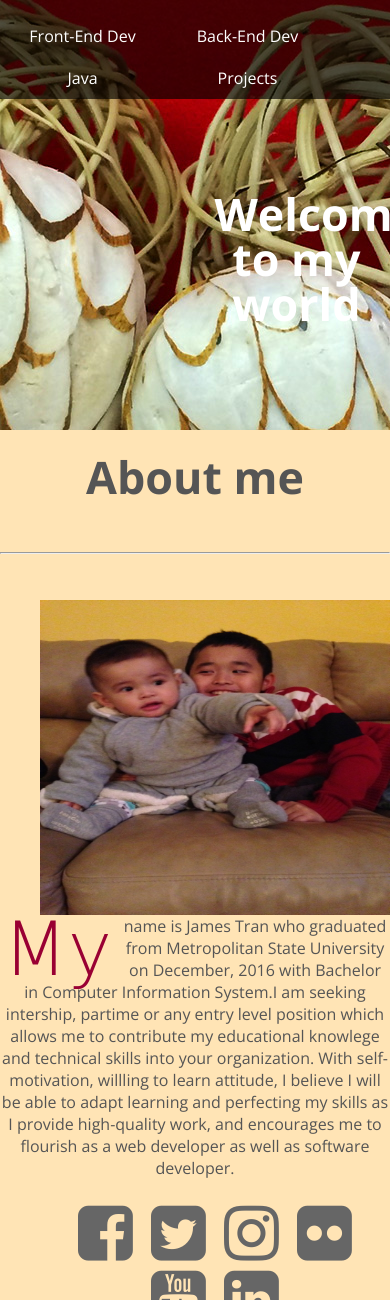
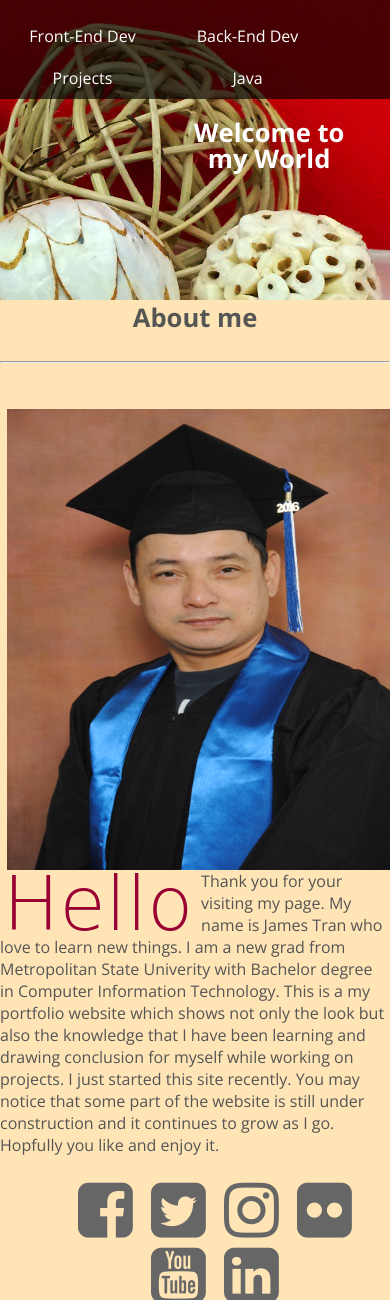
Before and after one commit to gh9036wm/htmlPortfolioWithPhp, a PHP site: page / in a window 390 px wide; the page is wider, and only the part inside the window is pictured. Shown: the top 1300 px of that part. Run offline with PHP 8.4, Linux system fonts and the light colour scheme.

Commit message:
add media queries

```diff
--- a/css/main.css
+++ b/css/main.css
@@ -6,7 +6,7 @@
 font-family: 'Open Sans', sans-serif; font-size: 16px; font-weight: 300; color:#555;margin:0;padding:0;
     /*this is the only place we use px the rest of page will use em */
 background-color:mintcream;
-text-align: center; /*for webbrowser purposes*/
+text-align:center; /*for webbrowser purposes*/
 }
 #page{ max-width:1200px; margin: 0 auto; position:relative; background-color:moccasin;}
 h1{margin: 0 0 1em 0; font-size:2.8em;font-weight: 700;}
@@ -21,6 +21,7 @@
     background-image:url('../images/banner_1200.jpg');
 
     position:relative; }
+
 header div.welcome {
     left: 55%;
     position: absolute;
@@ -89,7 +90,7 @@
 #firstWord { float: left; color: #903; font-size: 75px; line-height: 60px; padding-top: 4px;
 padding-right: 8px; padding-left: 3px; font-family: cursive; }
 
-#intro {clear:both;}
+#intro {clear:both;text-align: left;}
 img {float:right;}
 .noteSubject { text-align: left;}
 /* set font weight on the first level not the second */
@@ -131,3 +132,40 @@
 font-size: 1em;
 
 }
+
+
+/*media queries
+------------------------------------------------------------------------------- */
+@media screen and (max-width: 1172px) {
+
+	h1{font-size: 2.4em;}
+
+ }
+
+@media screen and (max-width: 1074px) {
+    h1{font-size: 2.3em; }
+    header div.welcome{
+        left: 58%;
+
+
+}
+
+@media screen and (max-width: 966px) {
+
+	h1{font-size: 2.0em;}
+
+	header div.welcome{
+        left: 58%;
+
+
+    }
+ @media screen and (max-width: 833px) {
+    h1{font-size: 1.9em;}
+
+}
+@media screen and (max-width: 825px){
+
+	h1{font-size: 1.6em;}
+	header{ height: 300px; background-image: url(../images/banner_825.jpg);}
+    header div.welcome{ top:120px; left: 48%;}
+    }
--- a/index.html
+++ b/index.html
@@ -15,15 +15,16 @@
 	<div id="page"><!--beginning -->
 
 		<header >
+
+
+
 		<div class="welcome">
-            <h1>Welcome to my world</h1>
+            <h1>Welcome to my World</h1>
         </div>
 
 		</header><!--end top_header-->
 
-            <div id="clockDiv">
-	               <p id="clockbox"> </p>
-            </div>
+
 
 	<nav>
         <ul >
@@ -43,8 +44,6 @@
                     <li><a href="gitGithub.html">Git &amp; Github</a></li>
                 </ul>
             </li>
-
-            <li><a href="javaScript.html">Java</a></li>
             <li><a href="#">Projects</a>
                 <ul>
                    <li><a href="#">School Projects</a>
@@ -65,6 +64,9 @@
 
             </li>
 
+            <li><a href="javaScript.html">Java</a></li>
+
+
 
         </ul>
 
@@ -78,14 +80,13 @@
 
     <div id="intro">
 
-        <img src="images/family1.jpg" id="mainImage" alt="familyImage" width="350" height="315"  />
-            <p><span id="firstWord">My</span>  name is James Tran who graduated from Metropolitan
-            State University on December, 2016 with Bachelor in Computer Information System.I am
-            seeking intership, partime or any entry level position which allows me to contribute my
-            educational knowlege and technical skills into your organization. With self-motivation,
-            willling to learn attitude, I believe I will be able to adapt
-            learning and perfecting my skills as I provide high-quality work, and
-            encourages me to flourish as a web developer as well as software developer. </p>
+        <img src="images/myPic.jpg" id="mainImage" alt="familyImage" width="383" height="461"  />
+            <p><span id="firstWord">Hello</span>Thank you for your visiting my page. My name is  James Tran who love to learn new things. I am a new grad from
+                Metropolitan State Univerity with Bachelor degree in Computer Information Technology. This is a my portfolio website
+                which shows not only the look but also the knowledge that I have been learning and drawing conclusion for myself while
+                working on projects. I just started this site recently. You may notice that some part of the website is still under construction and it continues to grow as I go. Hopfully you like and enjoy it.
+
+        </p>
     </div>
 	</main><!--end main_section-->
 
```
Also changed, not shown: images/banner_825.jpg (added), images/myPic.jpg (added).
